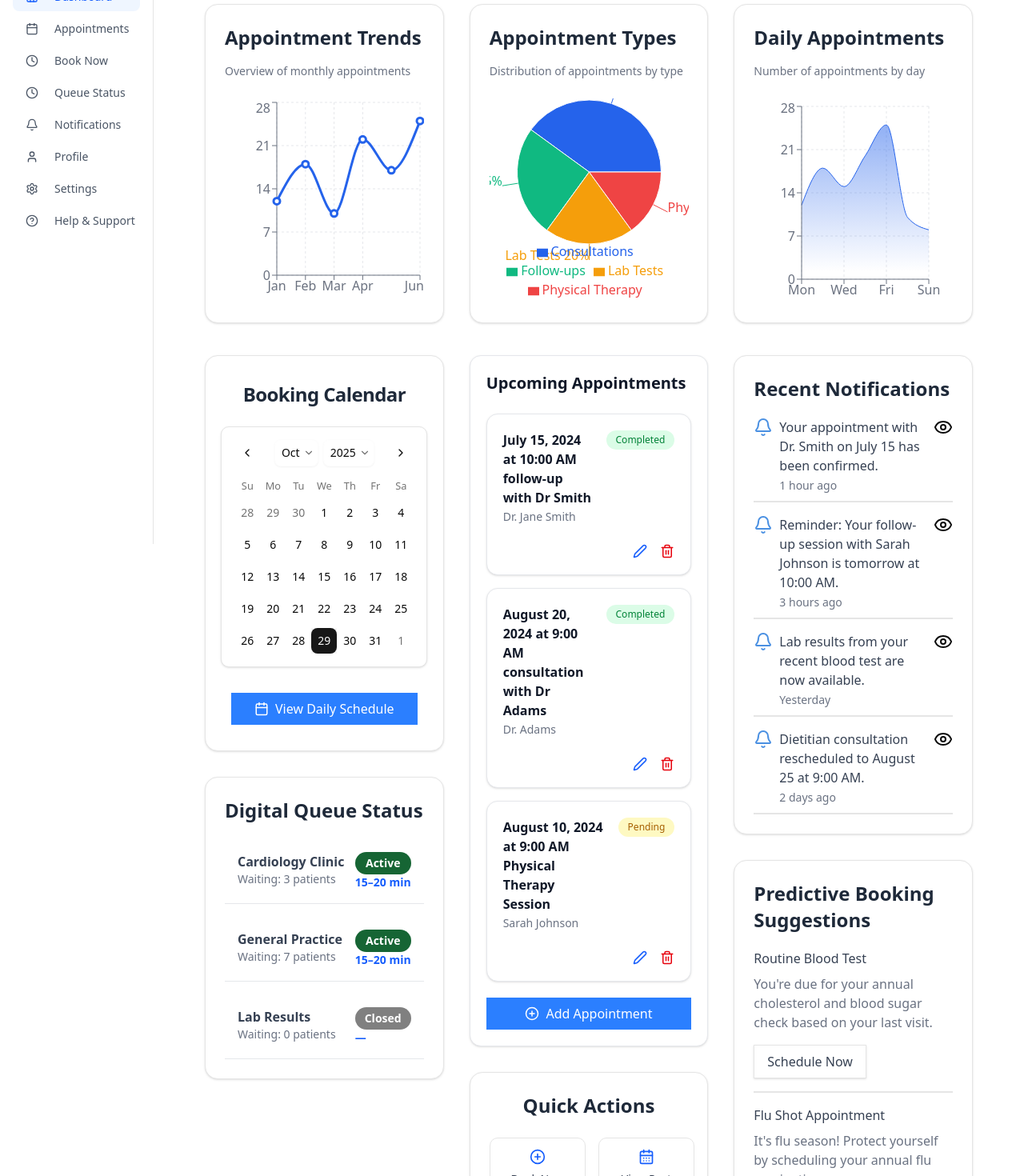
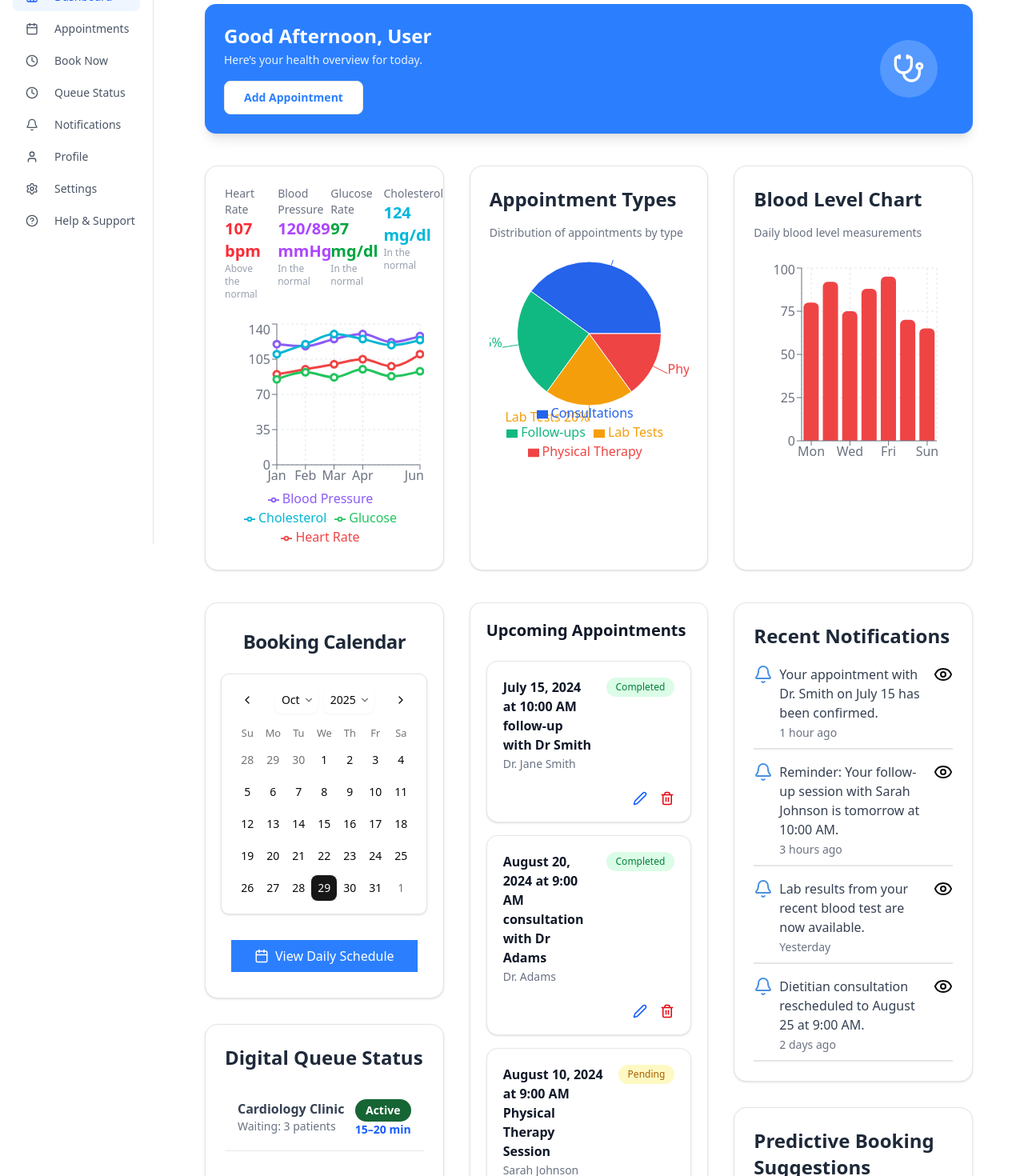
Before and after one commit to narhzih/medtech-frontend, a Next.js app: page /dashboard in a window 1280 px wide. Shown: the part 120-1590 px from the top of the page at 80% size. Built offline with nearby package versions, Linux system fonts and the light colour scheme.

Commit message:
i updated the patient page added charts

```diff
--- /dev/null
+++ b/components/component/BloodLevelChart.jsx
@@ -0,0 +1,62 @@
+'use client';
+
+import React from 'react';
+import {
+  BarChart,
+  Bar,
+  XAxis,
+  YAxis,
+  CartesianGrid,
+  Tooltip,
+  ResponsiveContainer,
+} from 'recharts';
+
+const data = [
+  { day: 'Mon', level: 80 },
+  { day: 'Tue', level: 92 },
+  { day: 'Wed', level: 75 },
+  { day: 'Thu', level: 88 },
+  { day: 'Fri', level: 95 },
+  { day: 'Sat', level: 70 },
+  { day: 'Sun', level: 65 },
+];
+
+export default function BloodLevelChart() {
+  return (
+    <div className="border rounded-2xl shadow-sm bg-white p-6 flex flex-col gap-4">
+      <h1 className="text-2xl font-semibold text-gray-800 leading-snug">
+        Blood Level Chart
+      </h1>
+
+      <p className="text-gray-500 text-sm mb-2">
+        Daily blood level measurements
+      </p>
+
+      <div className="w-full h-64">
+        <ResponsiveContainer width="100%" height="100%">
+          <BarChart
+            data={data}
+            margin={{ top: 10, right: 20, left: 0, bottom: 0 }}
+          >
+            <CartesianGrid strokeDasharray="3 3" stroke="#e5e7eb" />
+            <XAxis dataKey="day" stroke="#6b7280" />
+            <YAxis stroke="#6b7280" />
+            <Tooltip
+              cursor={{ fill: 'rgba(239,68,68,0.1)' }}
+              contentStyle={{
+                backgroundColor: '#fff',
+                border: '1px solid #e5e7eb',
+                borderRadius: '0.5rem',
+              }}
+            />
+            <Bar
+              dataKey="level"
+              fill="#ef4444" // red color for blood
+              radius={[6, 6, 0, 0]}
+            />
+          </BarChart>
+        </ResponsiveContainer>
+      </div>
+    </div>
+  );
+}
--- a/components/component/DailyAppointmentsChart.jsx
+++ /dev/null
@@ -1,72 +0,0 @@
-'use client';
-
-import React from 'react';
-import {
-  AreaChart,
-  Area,
-  XAxis,
-  YAxis,
-  CartesianGrid,
-  Tooltip,
-  ResponsiveContainer,
-} from 'recharts';
-
-const data = [
-  { day: 'Mon', appointments: 12 },
-  { day: 'Tue', appointments: 18 },
-  { day: 'Wed', appointments: 15 },
-  { day: 'Thu', appointments: 20 },
-  { day: 'Fri', appointments: 25 },
-  { day: 'Sat', appointments: 10 },
-  { day: 'Sun', appointments: 8 },
-];
-
-export default function DailyAppointmentsChart() {
-  return (
-    <div className="border rounded-2xl shadow-sm bg-white p-6 flex flex-col gap-4">
-      <h1 className="text-2xl font-semibold text-gray-800 leading-snug">
-        Daily Appointments
-      </h1>
-      <p className="text-gray-500 text-sm mb-2">
-        Number of appointments by day
-      </p>
-      <div className="w-full h-64">
-        <ResponsiveContainer width="100%" height="100%">
-          <AreaChart
-            data={data}
-            margin={{ top: 10, right: 30, left: 0, bottom: 0 }}
-          >
-            <defs>
-              <linearGradient
-                id="colorAppointments"
-                x1="0"
-                y1="0"
-                x2="0"
-                y2="1"
-              >
-                <stop offset="5%" stopColor="#2563eb" stopOpacity={0.8} />
-                <stop offset="95%" stopColor="#2563eb" stopOpacity={0} />
-              </linearGradient>
-            </defs>
-            <XAxis dataKey="day" stroke="#6b7280" />
-            <YAxis stroke="#6b7280" />
-            <CartesianGrid strokeDasharray="3 3" stroke="#e5e7eb" />
-            <Tooltip
-              contentStyle={{
-                backgroundColor: 'white',
-                border: '1px solid #e5e7eb',
-                borderRadius: '0.5rem',
-              }}
-            />
-            <Area
-              type="monotone"
-              dataKey="appointments"
-              stroke="#2563eb"
-              fill="url(#colorAppointments)"
-            />
-          </AreaChart>
-        </ResponsiveContainer>
-      </div>
-    </div>
-  );
-}
--- a/components/component/PatientStatsChart.jsx
+++ b/components/component/PatientStatsChart.jsx
@@ -8,29 +8,82 @@ import {
   XAxis,
   YAxis,
   Tooltip,
+  Legend,
   ResponsiveContainer,
 } from 'recharts';
 
+// FULL medical dataset
 const data = [
-  { month: 'Jan', appointments: 12 },
-  { month: 'Feb', appointments: 18 },
-  { month: 'Mar', appointments: 10 },
-  { month: 'Apr', appointments: 22 },
-  { month: 'May', appointments: 17 },
-  { month: 'Jun', appointments: 25 },
+  {
+    month: 'Jan',
+    heartRate: 90,
+    bloodPressure: 120,
+    glucose: 85,
+    cholesterol: 110,
+  },
+  {
+    month: 'Feb',
+    heartRate: 95,
+    bloodPressure: 118,
+    glucose: 92,
+    cholesterol: 120,
+  },
+  {
+    month: 'Mar',
+    heartRate: 100,
+    bloodPressure: 125,
+    glucose: 87,
+    cholesterol: 130,
+  },
+  {
+    month: 'Apr',
+    heartRate: 105,
+    bloodPressure: 130,
+    glucose: 95,
+    cholesterol: 125,
+  },
+  {
+    month: 'May',
+    heartRate: 98,
+    bloodPressure: 122,
+    glucose: 88,
+    cholesterol: 119,
+  },
+  {
+    month: 'Jun',
+    heartRate: 110,
+    bloodPressure: 128,
+    glucose: 93,
+    cholesterol: 124,
+  },
 ];
 
 export default function PatientStatsChart() {
   return (
-    <div className="border rounded-2xl shadow-sm bg-white p-6 flex flex-col gap-4">
-      <h1 className="text-2xl font-semibold text-gray-800 leading-snug">
-        Appointment Trends
-      </h1>
-      <p className="text-gray-500 text-sm mb-2">
-        Overview of monthly appointments
-      </p>
-
-      <div className="w-full h-64">
+    <div className="border rounded-2xl shadow-sm bg-white p-6 flex flex-col gap-6">
+      <div className="grid grid-cols-2 md:grid-cols-4 gap-4">
+        <div>
+          <p className="text-sm text-gray-500">Heart Rate</p>
+          <h2 className="text-xl font-bold text-red-500">107 bpm</h2>
+          <p className="text-xs text-gray-400">Above the normal</p>
+        </div>
+        <div>
+          <p className="text-sm text-gray-500">Blood Pressure</p>
+          <h2 className="text-xl font-bold text-purple-500">120/89 mmHg</h2>
+          <p className="text-xs text-gray-400">In the normal</p>
+        </div>
+        <div>
+          <p className="text-sm text-gray-500">Glucose Rate</p>
+          <h2 className="text-xl font-bold text-green-600">97 mg/dl</h2>
+          <p className="text-xs text-gray-400">In the normal</p>
+        </div>
+        <div>
+          <p className="text-sm text-gray-500">Cholesterol</p>
+          <h2 className="text-xl font-bold text-cyan-500">124 mg/dl</h2>
+          <p className="text-xs text-gray-400">In the normal</p>
+        </div>
+      </div>
+      <div className="w-full h-72">
         <ResponsiveContainer width="100%" height="100%">
           <LineChart data={data}>
             <CartesianGrid strokeDasharray="3 3" stroke="#e5e7eb" />
@@ -43,13 +96,38 @@ export default function PatientStatsChart() {
                 borderRadius: '0.5rem',
               }}
             />
+            <Legend />
             <Line
               type="monotone"
-              dataKey="appointments"
-              stroke="#2563eb"
+              dataKey="heartRate"
+              stroke="#ef4444"
               strokeWidth={3}
               dot={{ r: 4 }}
-              activeDot={{ r: 6 }}
+              name="Heart Rate"
+            />
+            <Line
+              type="monotone"
+              dataKey="bloodPressure"
+              stroke="#8b5cf6"
+              strokeWidth={3}
+              dot={{ r: 4 }}
+              name="Blood Pressure"
+            />
+            <Line
+              type="monotone"
+              dataKey="glucose"
+              stroke="#22c55e"
+              strokeWidth={3}
+              dot={{ r: 4 }}
+              name="Glucose"
+            />
+            <Line
+              type="monotone"
+              dataKey="cholesterol"
+              stroke="#06b6d4"
+              strokeWidth={3}
+              dot={{ r: 4 }}
+              name="Cholesterol"
             />
           </LineChart>
         </ResponsiveContainer>
--- a/components/layout/dashboard/QuickAction.jsx
+++ b/components/layout/dashboard/QuickAction.jsx
@@ -4,26 +4,29 @@ import { CalendarDays, CirclePlus, MessageSquare, Pen } from 'lucide-react';
 
 function QuickAction() {
   return (
-    <div className="border rounded-2xl shadow-sm bg-white p-6 flex flex-col gap-6">
-      <h1 className="text-2xl font-semibold text-gray-800 text-center leading-snug">
+    <div className="border rounded-2xl shadow-sm bg-white p-6 flex flex-col gap-8">
+      <h1 className="text-2xl font-semibold text-gray-800 text-center">
         Quick Actions
       </h1>
 
-      <div className="grid grid-cols-2 sm:grid-cols-2 md:grid-cols-2 gap-6 w-full">
+      <div className="grid grid-cols-2 sm:grid-cols-2 md:grid-cols-2 gap-6">
         <Action
-          icon={<CirclePlus size={20} className="text-blue-600" />}
+          icon={<CirclePlus size={22} className="text-blue-600" />}
           text="Book New Appointment"
         />
+
         <Action
-          icon={<CalendarDays size={20} className="text-blue-600" />}
+          icon={<CalendarDays size={22} className="text-blue-600" />}
           text="View Past Consultations"
         />
+
         <Action
-          icon={<MessageSquare size={20} className="text-blue-600" />}
+          icon={<MessageSquare size={22} className="text-blue-600" />}
           text="Message Your Doctor"
         />
+
         <Action
-          icon={<Pen size={20} className="text-blue-600" />}
+          icon={<Pen size={22} className="text-blue-600" />}
           text="Manage Prescriptions"
         />
       </div>
--- /dev/null
+++ b/components/layout/dashboard/Welcome.jsx
@@ -0,0 +1,34 @@
+import { CirclePlus, Stethoscope } from 'lucide-react';
+import Button from '../Button';
+
+export default function Welcome({user}) {
+  // Function to get greeting based on time maybe
+  const getGreeting = () => {
+    const hour = new Date().getHours();
+
+    if (hour < 12) return 'Good Morning';
+    if (hour < 17) return 'Good Afternoon';
+    return 'Good Evening';
+  };
+  return (
+    <div className="flex justify-between items-center bg-blue-500 text-white rounded-xl p-6 shadow-lg">
+      <div>
+        <h1 className="text-2xl font-bold">
+          {getGreeting()}, {user?.name || 'User'}
+        </h1>
+
+        <p className="text-sm opacity-90 mt-1">
+          Here’s your health overview for today.
+        </p>
+        <Button
+          text="Add Appointment"
+          color="bg-white text-blue-500 mt-4 font-semibold"
+          icon={<CirclePlus size={18} />}
+        />
+      </div>
+      <div className="mr-5 bg-white/20 p-4 rounded-full">
+        <Stethoscope size={40} className="text-white" />
+      </div>
+    </div>
+  );
+}
--- a/pages/dashboard/index.js
+++ b/pages/dashboard/index.js
@@ -5,20 +5,29 @@ import Appointments from "@/components/layout/dashboard/Appointments";
 import BookSuggestions from "@/components/layout/dashboard/BookSuggestions";
 import Notifications from "@/components/layout/dashboard/Notifications";
 import QuickAction from "@/components/layout/dashboard/QuickAction";
-import AppointmentTypeChart from "@/components/component/AppointmentTypeChart";
+import AppointmentTypeChart from "@/components/layout/dashboard/AppointmentTypeChart";
 import PatientStatsChart from "@/components/component/PatientStatsChart";
-import DailyAppointmentsChart from "@/components/component/DailyAppointmentsChart";
+import BloodLevelChart from "@/components/component/BloodLevelChart";
+import Welcome from "@/components/layout/dashboard/Welcome";
+
 
 export default function Dashboard() {
     return (
         <DashboardLayout>
             <div className="min-h-screen bg-white px-6 sm:px-8 lg:px-12 py-10 space-y-10">
-              <div className="grid grid-cols-1 md:grid-cols-2 xl:grid-cols-3 gap-8">
+                <div className="grid grid-cols-1 ">
+                    <Welcome />
+                </div>
+
+                <div className="grid grid-cols-1 md:grid-cols-2 xl:grid-cols-3 gap-8">
+
                     <PatientStatsChart />
                     <AppointmentTypeChart />
-                    <DailyAppointmentsChart />
+                    <BloodLevelChart />
+
+
                 </div>
-                 <div className="grid grid-cols-1 lg:grid-cols-3 gap-8">
+                <div className="grid grid-cols-1 lg:grid-cols-3 gap-8">
                     <div className="space-y-8">
                         <BookingCalendar />
                         <QueueStatus />
```
Also changed, not shown: components/component/Action.jsx (+6 -9 lines), components/layout/dashboard/AppointmentTypeChart.jsx (line endings or trailing spaces), pages/dashboard/appointment.js (line endings or trailing spaces).
